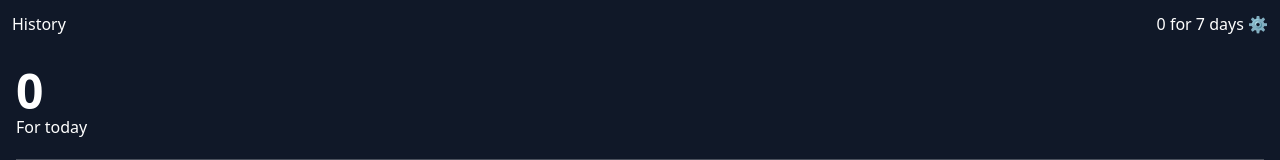
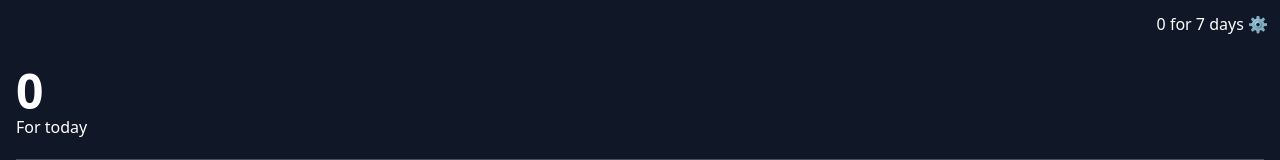
Before and after one commit to Tardigrada777/tzlvt2, an Angular app: page / in a window 1280 px wide. Shown: the top 160 px of the page. Built offline with nearby package versions, Linux system fonts and the light colour scheme.

Commit message:
improve history page

```diff
--- a/src/app/pages/history/history.component.html
+++ b/src/app/pages/history/history.component.html
@@ -1,12 +1,14 @@
-<header class="flex justify-between p-3">
+<div class="grid grid-rows-14 h-screen">
+  <header class="flex justify-between p-3 row-span-1">
     <button class="text-white" (click)="location.back()">Back</button>
     <app-period-budget-statistics />
   </header>
 
-<div class="text-white p-3">
+  <div class="text-white p-3 overflow-auto row-span-14">
     @for (item of items(); track item.id) {
       <hr class="border-stone-50/25" />
       <p class="text-5xl">{{ item.amount }}</p>
       <p class="mb-5">{{ item.dateTime }}</p>
     }
   </div>
+</div>
--- a/src/app/pages/main/main.component.html
+++ b/src/app/pages/main/main.component.html
@@ -1,6 +1,11 @@
 <div class="grid grid-rows-12 gap-2 h-full">
-  <div class="row-span-1 text-white justify-between flex p-3">
-    <a routerLink="history">History</a>
+  <div
+    [class.justify-between!]="historyHasItems()"
+    class="row-span-1 text-white justify-end flex p-3"
+  >
+    @if (historyHasItems()) {
+      <a routerLink="history">History</a>
+    }
     <app-period-budget-statistics />
   </div>
 
--- a/src/app/pages/main/main.component.ts
+++ b/src/app/pages/main/main.component.ts
@@ -38,6 +38,10 @@ export class MainComponent implements OnInit {
   private balancesService = inject(BalancesService);
   private withdrawalHistoryService = inject(WithdrawalHistoryService);
   private storageService = inject(StorageService);
+
+  readonly historyHasItems = computed(() =>
+    this.withdrawalHistoryService.hasItems(),
+  );
 
   ngOnInit(): void {
     this.balancesService.load();
--- a/src/app/services/withdrawal-history.service.ts
+++ b/src/app/services/withdrawal-history.service.ts
@@ -26,6 +26,8 @@ export class WithdrawalHistoryService {
       }));
   });
 
+  readonly hasItems = computed(() => this.transactions().length > 0);
+
   push(amount: number): void {
     const transaction: Withdrawal = {
       id: crypto.randomUUID(),
```
Lines whose indentation alone changed are shown as unchanged.
